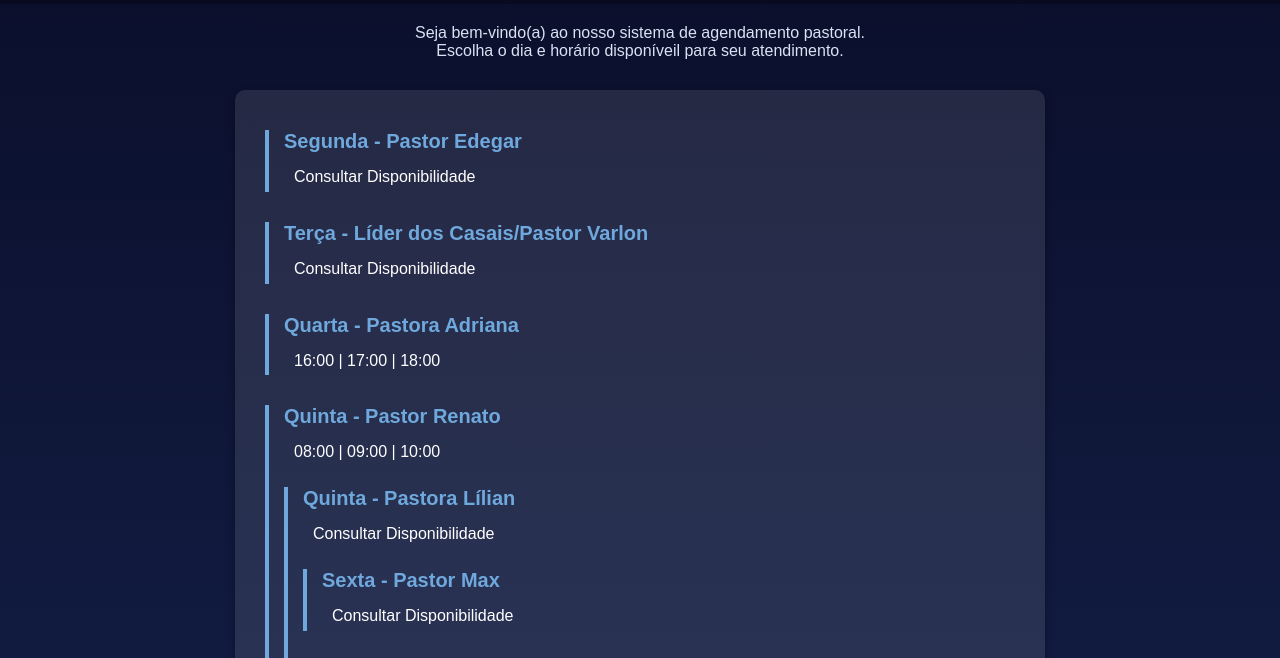
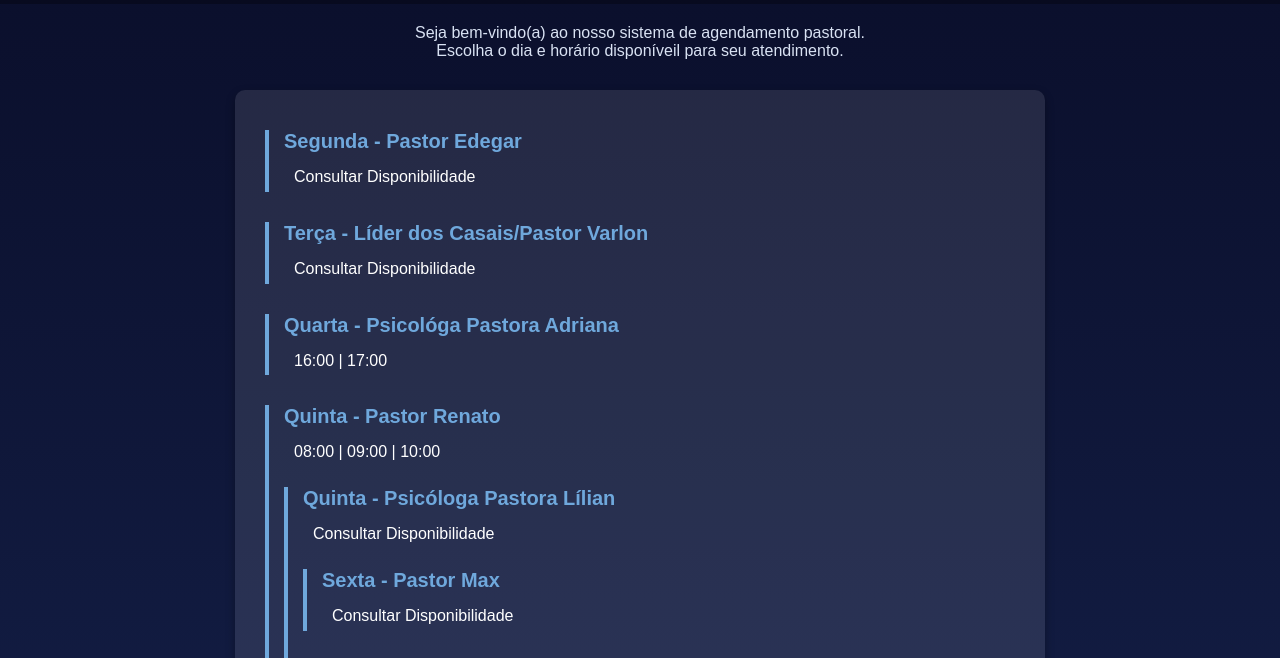
Before and after one commit to familiaide66-eng/agendamento-pastoral, a plain HTML site: page index.html in a window 1280 px wide. Shown: the part 79-737 px from the top of the page. Drawn offline with Linux system fonts and the light colour scheme.

Commit message:
Update titles for availability sections

```diff
--- a/index.html
+++ b/index.html
@@ -148,8 +148,8 @@
     </div>
 
     <div class="dia">
-      <h3>Quarta - Pastora Adriana</h3>
-       <div class="horario">16:00 | 17:00 | 18:00 </div>
+      <h3>Quarta - Psicológa Pastora Adriana</h3>
+       <div class="horario">16:00 | 17:00  </div>
     </div>
 
     <div class="dia">
@@ -157,7 +157,7 @@
     <div class="horario"> 08:00 | 09:00 | 10:00  </div>
 
   <div class="dia">
-    <h3>Quinta - Pastora Lílian</h3>
+    <h3>Quinta - Psicóloga Pastora Lílian</h3>
     <div class="horario"> Consultar Disponibilidade</div>
 
    <div class="dia">
```
